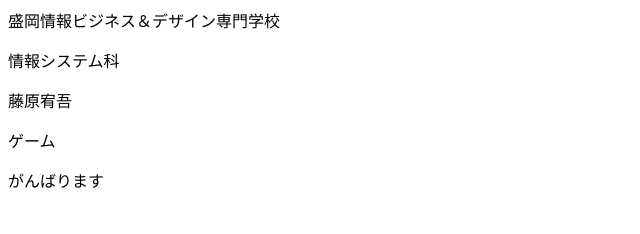
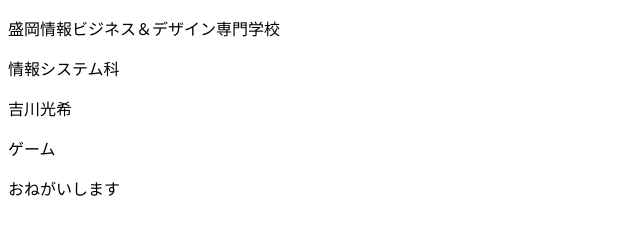
Before and after one commit to yuugo-08/pea2, a plain HTML site: page profile_A.html in a window 1280 px wide. Shown: the whole page, without its empty margins (0-640 px from the left). Drawn offline with Linux system fonts and the light colour scheme.

Commit message:
プロフィール編集

```diff
--- a/profile_A.html
+++ b/profile_A.html
@@ -1,7 +1,15 @@
-  <html>
+<!DOCTYPE html>
+<html lang="en">
+<head>
+    <meta charset="UTF-8">
+    <meta name="viewport" content="width=device-width, initial-scale=1.0">
+    <title>Document</title>
+</head>
+<body>
     <p>盛岡情報ビジネス＆デザイン専門学校</p>
     <p>情報システム科</p>
-    <p>藤原宥吾</p>
+    <p>吉川光希</p>
     <p>ゲーム</p>
-    <p>がんばります</p>
+    <p>おねがいします</p>
+</body>
 </html>
```
